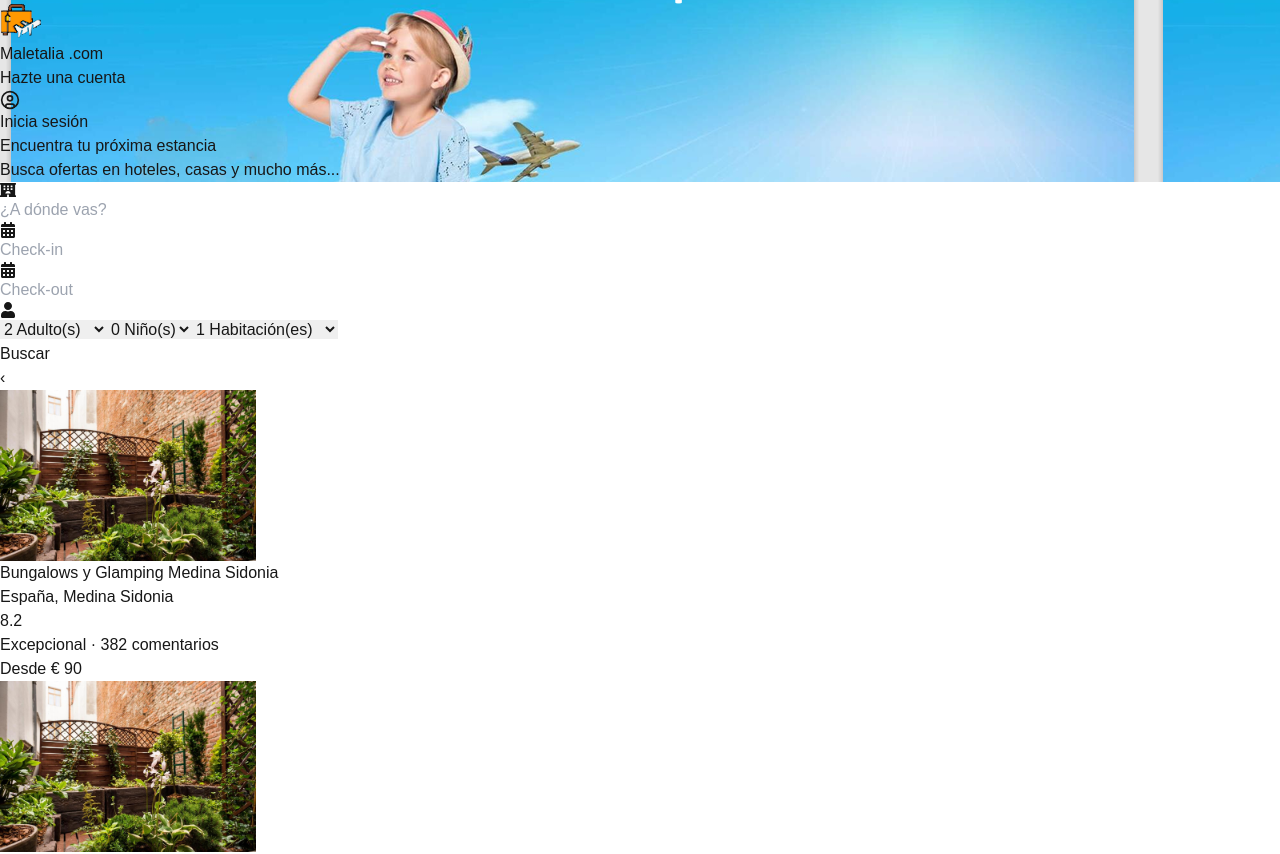
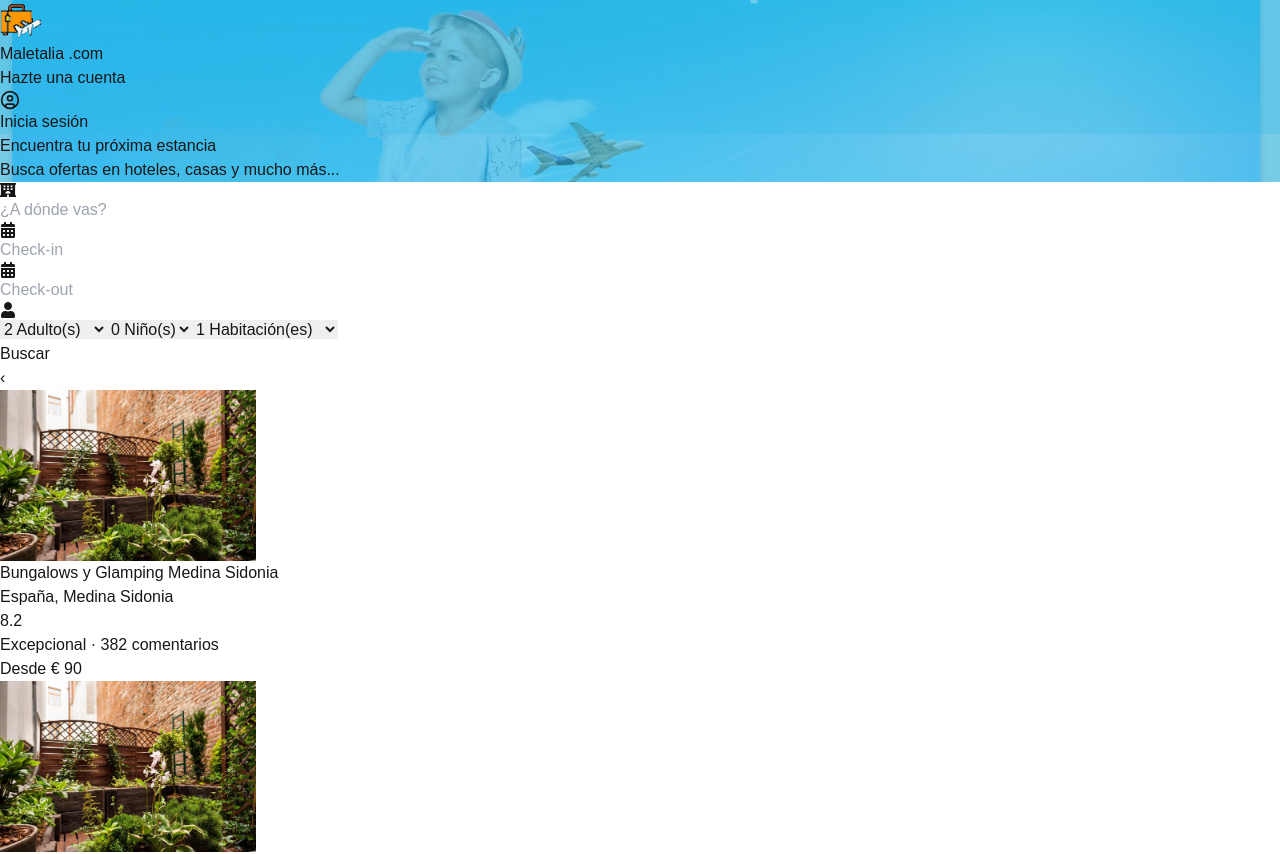
Before and after one commit to DocMind1/MeletaliaPlatform, a Next.js app: page / in a window 1280 px wide. Shown: the top 854 px of the page. Built offline with nearby package versions, Linux system fonts and the light colour scheme.

Commit message:
color de fondo header 2'

```diff
--- a/src/app/components/Header.tsx
+++ b/src/app/components/Header.tsx
@@ -6,10 +6,14 @@ import { UserCircle } from "lucide-react";
 const Header: React.FC = () => {
   return (
     <header
-      className="text-white shadow-md bg-cover bg-center"
-      style={{ backgroundImage: "url('/images/header.png')" }}
+      className="relative bg-cover bg-center shadow-md text-white"
+      style={{
+        backgroundImage: "url('/images/header.png')",
+        backgroundSize: "100% 455px",
+        backgroundColor: "#2ebae8"
+      }}
     >
-      <div className="container mx-auto flex flex-col sm:flex-row items-center justify-between px-6 py-4 ">
+      <div className="container mx-auto flex flex-col sm:flex-row items-center justify-between px-6 py-4 bg-opacity-80" style={{ backgroundColor: "rgba(46, 186, 232, 0.7)" }}>
         {/* Logo */}
         <Link href="/" className="text-2xl font-bold flex items-center gap-2 mb-4 sm:mb-0">
           <Image
@@ -19,21 +23,21 @@ const Header: React.FC = () => {
             height={42}
             className="object-contain"
           />
-          <span className="text-white">Maletalia </span>
-          <span className="text-blue-300">.com</span>
+          <span className="text-white drop-shadow-lg">Maletalia </span>
+          <span className="text-blue-300 drop-shadow-lg">.com</span>
         </Link>
 
         {/* Opciones de usuario */}
         <div className="flex items-center gap-4">
           <Link
             href="/registro"
-            className="bg-white text-blue-900 px-4 py-2 rounded-lg font-medium hover:bg-gray-200"
+            className="bg-white text-blue-900 px-4 py-2 rounded-lg font-medium shadow-md hover:bg-gray-200"
           >
             Hazte una cuenta
           </Link>
           <Link
             href="/login"
-            className="border border-white px-4 py-2 rounded-lg font-medium hover:bg-white hover:text-blue-900 flex items-center gap-2"
+            className="border border-white px-4 py-2 rounded-lg font-medium shadow-md hover:bg-white hover:text-blue-900 flex items-center gap-2"
           >
             <UserCircle size={20} /> Inicia sesión
           </Link>
@@ -41,9 +45,9 @@ const Header: React.FC = () => {
       </div>
 
       {/* Hero Section */}
-      <div className="text-white text-center py-10 ">
-        <h1 className="text-3xl md:text-4xl font-bold">Encuentra tu próxima estancia</h1>
-        <p className="text-base md:text-lg mt-2">Busca ofertas en hoteles, casas y mucho más...</p>
+      <div className="text-white text-center py-10 bg-opacity-70" style={{ backgroundColor: "rgba(46, 186, 232, 0.6)" }}>
+        <h1 className="text-3xl md:text-4xl font-bold drop-shadow-md">Encuentra tu próxima estancia</h1>
+        <p className="text-base md:text-lg mt-2 drop-shadow-md">Busca ofertas en hoteles, casas y mucho más...</p>
       </div>
     </header>
   );
```
